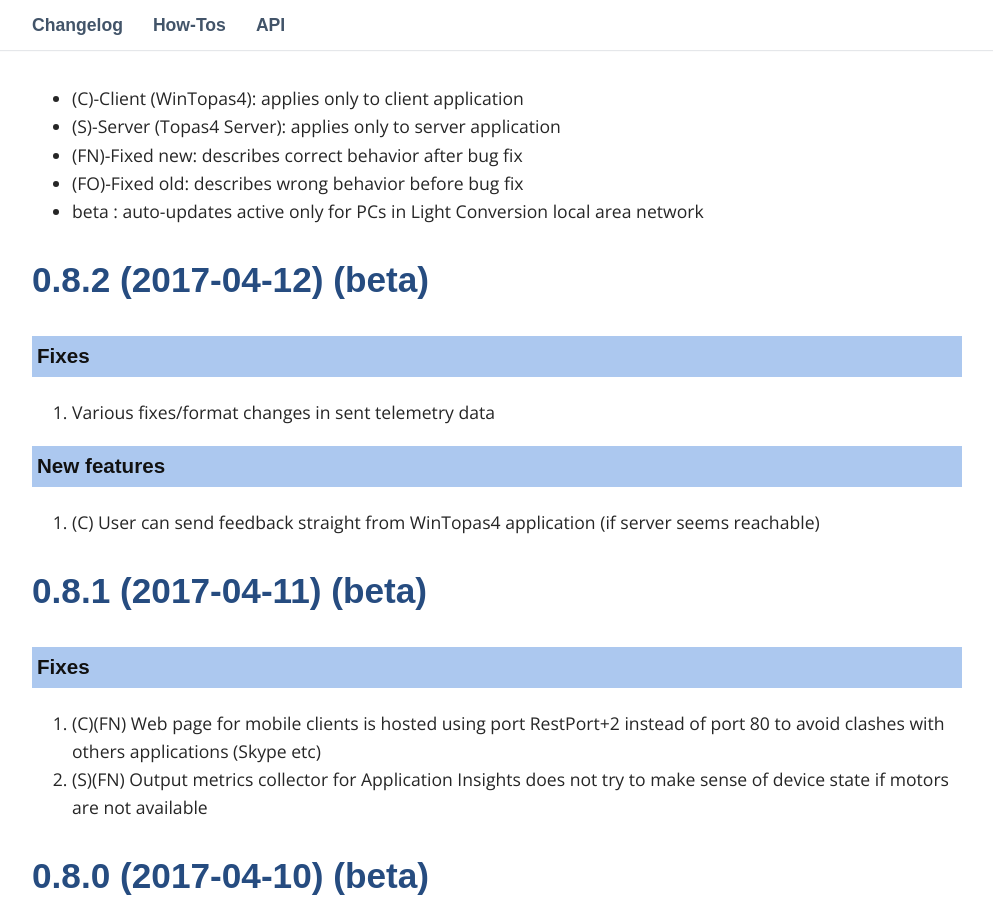
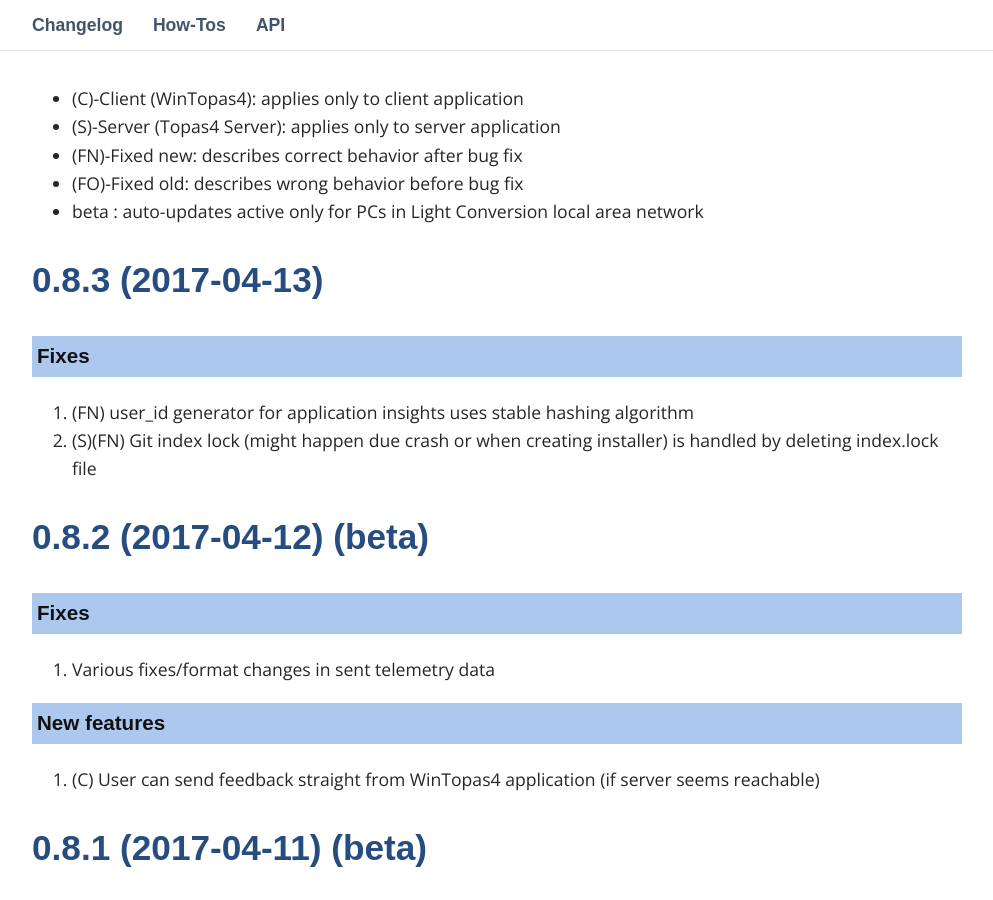
Before and after one commit to DomasM/Topas4InfoTemp00, a Jekyll site: the page built from _pages/03_changelog.md, in a window 1280 px wide and 900 px high, scrolled down 469 px. Shown: the whole window, without its empty margins (143-1136 px from the left). Built offline with Jekyll 4.4.1, drawn with Linux system fonts in a browser that asks for light colours; some web fonts are replaced; comment, search, counter and statistics services are not loaded.

Commit message:
0.8.3 release.

```diff
--- a/_pages/03_changelog.md
+++ b/_pages/03_changelog.md
@@ -16,6 +16,15 @@
 * (FN)-Fixed new: describes correct behavior after bug fix
 * (FO)-Fixed old: describes wrong behavior before bug fix
 * beta : auto-updates active only for PCs in Light Conversion local area network
+
+
+## 0.8.3 (2017-04-13)
+
+### Fixes
+
+1. (FN) user_id generator for application insights uses stable hashing algorithm
+2. (S)(FN) Git index lock (might happen due crash or when creating installer) is handled by deleting index.lock file
+
 
 
 ## 0.8.2 (2017-04-12) (beta)
```
